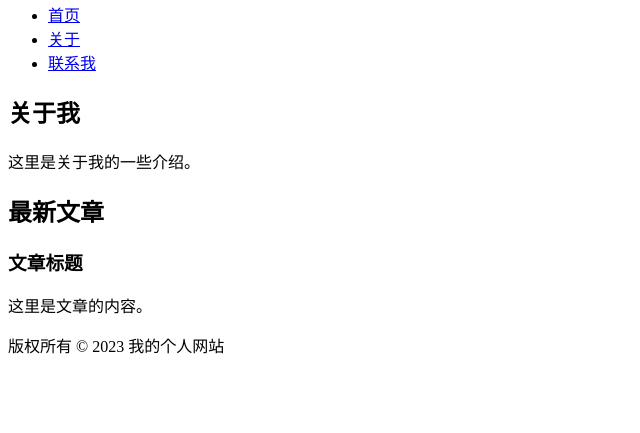
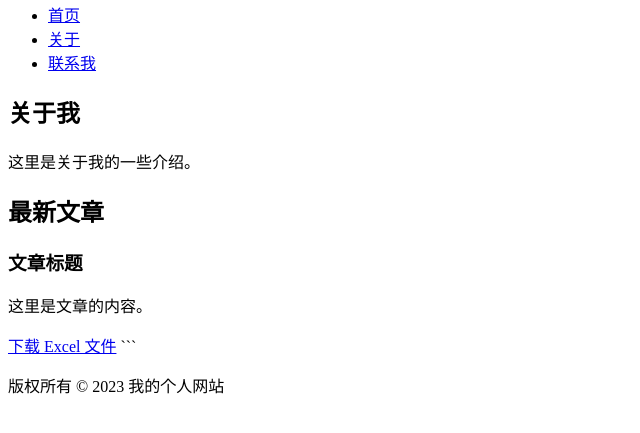
Before and after one commit to Ryan-Chay/Ryan-Chay.github.io, a plain HTML site: page index.html in a window 1280 px wide. Shown: the part 87-520 px from the top of the page, without its empty margins (0-640 px from the left). Drawn offline with Linux system fonts and the light colour scheme.

Commit message:
Update index.html

````diff
--- a/index.html
+++ b/index.html
@@ -27,6 +27,11 @@
       <article>
         <h3>文章标题</h3>
         <p>这里是文章的内容。</p>
+        <a href="https://github.com/Ryan-Chay/Ryan-Chay.github.io/raw/main/美国国债收益率10年_20231012_154056.xlsx">下载 Excel 文件</a>
+```
+
+
+
       </article>
     </section>
   </main>
````
